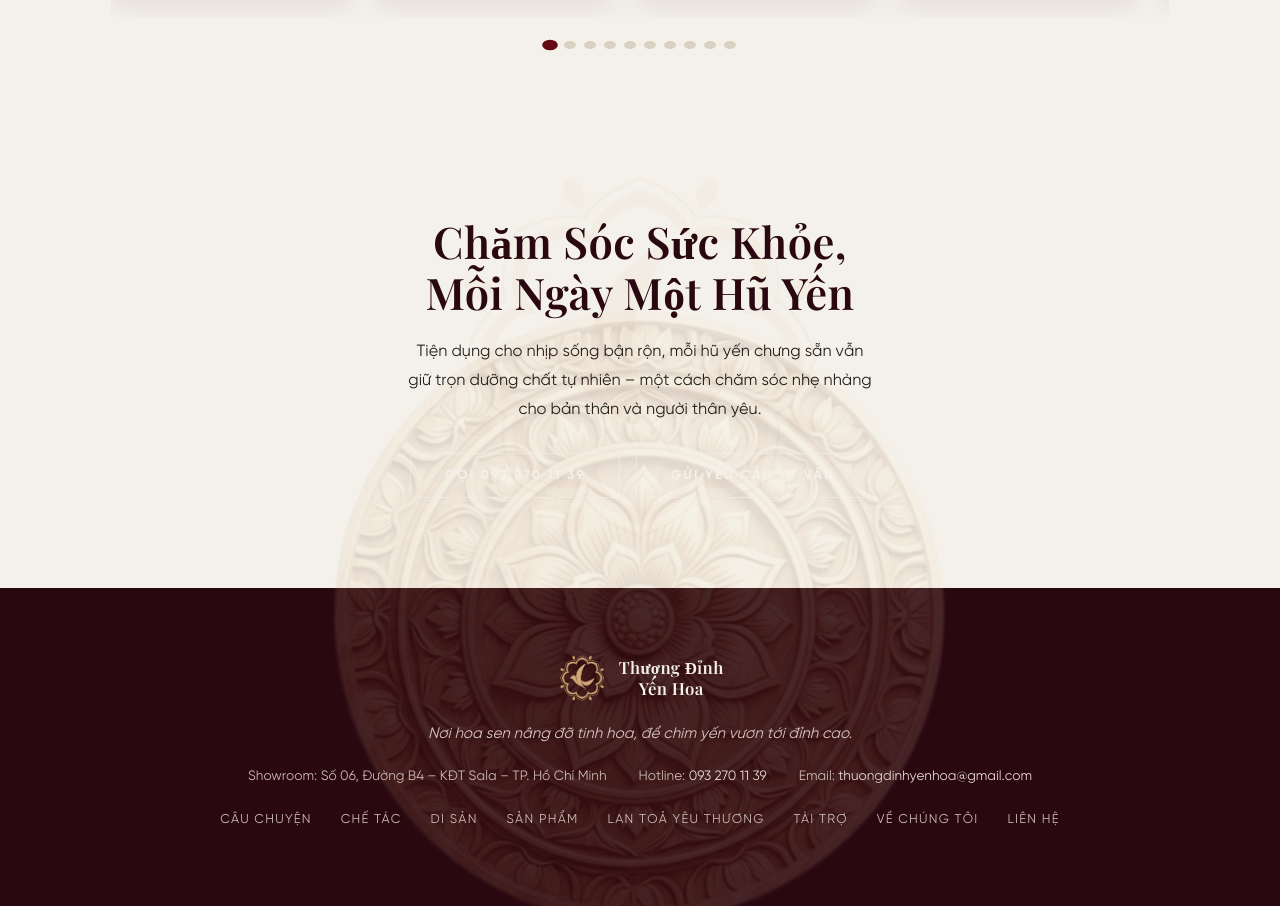
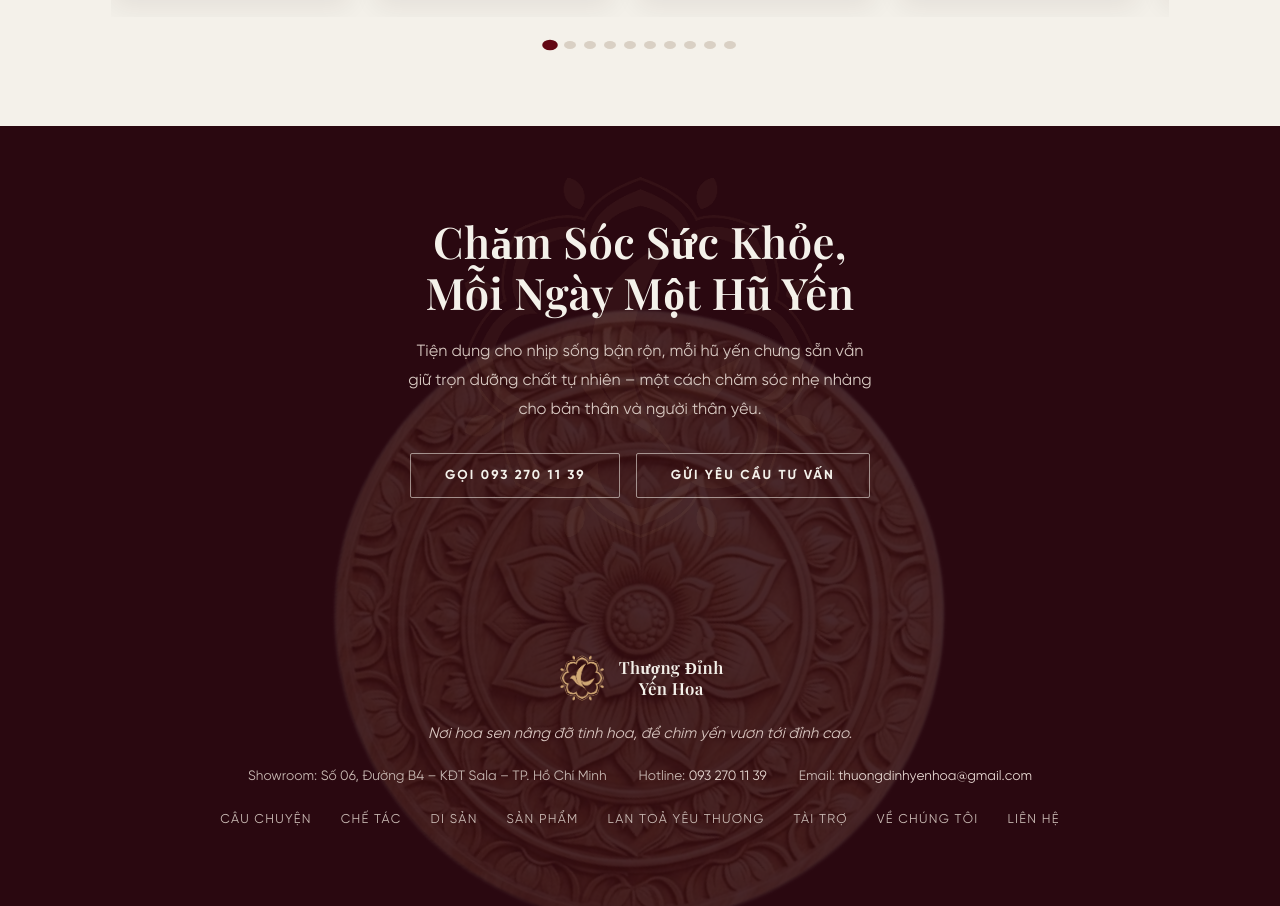
Before and after one commit to tranhnn16-ship-it/thuongdinhyenhoa, a plain HTML site: page san-pham-yen-chung-san-v8.html in a window 1280 px wide. Shown: the part 1126-2032 px from the top of the page. Drawn offline with nearby package versions, Linux system fonts and the light colour scheme; a web font is replaced by a local one.

Commit message:
Product CTA band matches footer dark

```diff
--- a/css/style-v8.css
+++ b/css/style-v8.css
@@ -3727,3 +3727,17 @@ html body .sponsor__gallery > figure{
   justify-content:center !important;
   padding:0 .5rem !important;
 }
+
+/* v8 — Product CTA band cùng màu với footer */
+body.page-light .product-cta-band{
+  background:var(--color-dark) !important;
+  color:var(--color-cream-soft);
+}
+body.page-light .product-cta-band .section-title,
+body.page-light .product-cta-band h2{
+  color:var(--color-cream-soft) !important;
+}
+body.page-light .product-cta-band .section-lead,
+body.page-light .product-cta-band p{
+  color:#d8c9c2 !important;
+}
```
